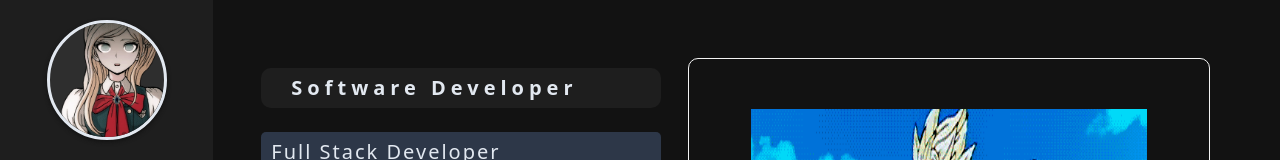
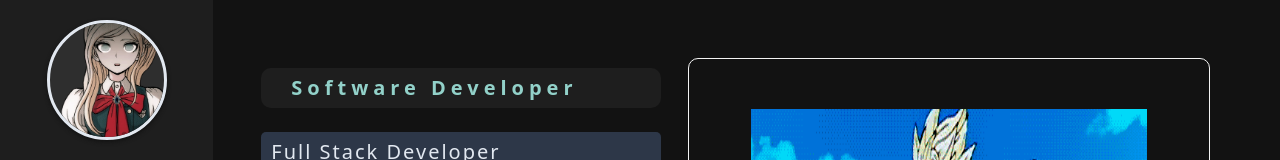
Before and after one commit to alcoranpaul/portfolio-pangalawa, a React (Vite) app: page / in a window 1280 px wide. Shown: the top 160 px of the page. Built offline with nearby package versions, Linux system fonts and the light colour scheme.

Commit message:
Minor improvements.
- Added a different color  upon selecting.
- Changed 3rd and 4th descriptions.

```diff
--- a/src/routes/home/home-selection/home_selection.style.css
+++ b/src/routes/home/home-selection/home_selection.style.css
@@ -23,3 +23,7 @@
     font-weight: 750;
     border-radius: 10px;
 }
+
+.home_selection_stack_item.selected{
+    color: var(--color-accent-secondary);
+}
--- a/src/routes/home/home.component.tsx
+++ b/src/routes/home/home.component.tsx
@@ -19,9 +19,9 @@ import './home.style.css';
 function Home() : ReactElement {
     const descriptions: string[] = [
         'Built by faith. Driven by curiosity. Creating with code.',
-        'I build tools with intention and code with purpose — for something greater.',
         'I build reliable, efficient systems from front to back. Every solution is tailored, no shortcuts, just clean, purposeful code.',
-        'Clean, efficient, and reliable. If it’s on your desktop, it’s meant to help you get things done without the noise.'
+        'Clean, efficient, and reliable. If it’s on your desktop, it’s meant to help you get things done without the noise.',
+        'From mechanics to storytelling, every detail is designed to deliver a challenging and rewarding experience.'
     ]
 
     const gifs_path: string[] = [
```
